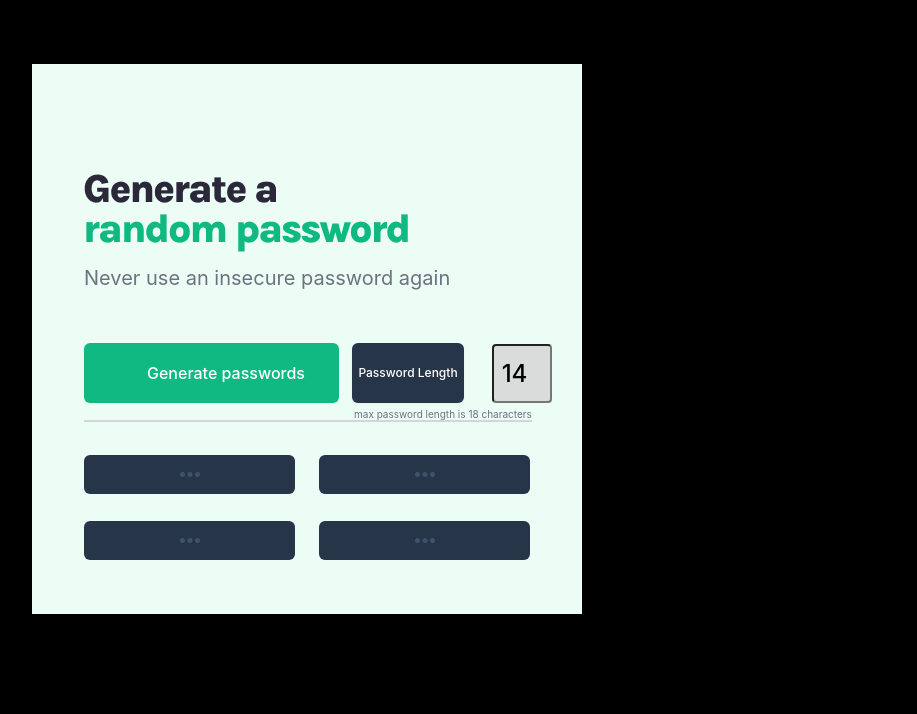
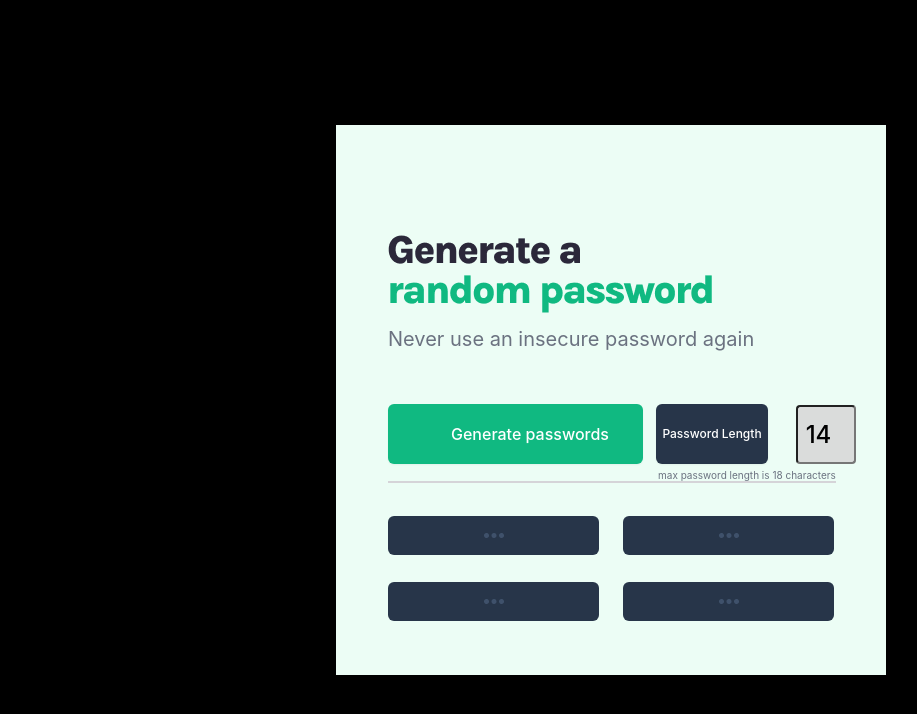
Before and after one commit to doubtfullink53/generate-random-password, a plain HTML site: page index.html in a window 1280 px wide. Shown: the whole page, without its empty margins (29-946 px from the left). Drawn offline with Linux system fonts and the light colour scheme.

Commit message:
center vertically and horizontal

```diff
--- a/index.css
+++ b/index.css
@@ -4,14 +4,20 @@ body {
   padding: 0;
   background-color: black;
 }
+body {
+  display: flex;
+  justify-content: center;
+  align-items: center;
+  height: 100vh;
+}
+
 
 /* unpopulated-state */
 #unpopulated-state {
-  position: absolute;
   width: 550px;
   height: 550px;
-  left: 61px;
-  top: 64px;
+  position: relative;
+  margin: auto;
 
   background: #ecfdf5;
 }
```
